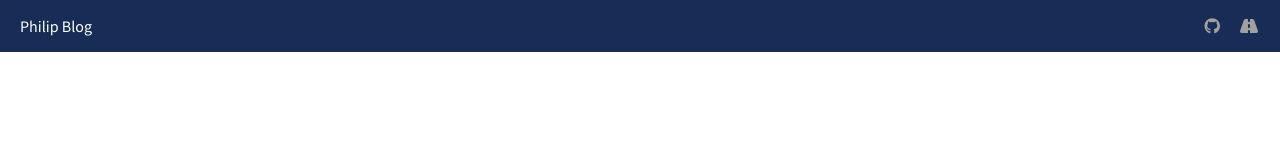
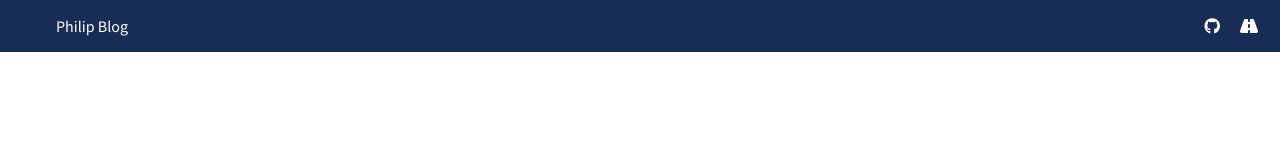
Before and after one commit to philip137/blog, a React (Create React App) app: page / in a window 1280 px wide. Shown: the top 160 px of the page. Built offline with nearby package versions, Linux system fonts and the light colour scheme.

Commit message:
navbar 1차 완료

```diff
--- a/src/components/navbar.css
+++ b/src/components/navbar.css
@@ -5,11 +5,9 @@ body {
 
 a {
     text-decoration: none;
-    color: #a1a09d;
-}
-a:hover {
     color: white;
 }
+
 ul {
     list-style: none;
     margin-block-start: 0rem;
@@ -24,11 +22,9 @@ ul {
 }
 
 .navbar_title {
+    margin-left: 36px;
     color: white;
     font-size: 16px;
-}
-.navbar_title a {
-    color: white;
 }
 
 .navbar_toggleButton {
@@ -36,6 +32,13 @@ ul {
     right: 32px;
     font-size: 16px;
     display: none;
+
+}
+.navbar_toggleButton i {
+    color: white;
+}
+.navbar_toggleButton i:hover {
+    color: #a1a09d;
 }
 
 .navbar_title a {
@@ -50,9 +53,12 @@ ul {
 .navbar_icons li {
     padding: 8px 10px;
 }
+.navbar_icons a {
+    color: white;
+}
 
 .navbar_icons a:hover {
-    color: white;
+    color: #a1a09d;
 }
 
 @media screen and (max-width: 768px) {
--- a/src/components/navbar.js
+++ b/src/components/navbar.js
@@ -17,7 +17,7 @@ const StyledNavMenu = styled.ul`
 const StyledNavMenuli = styled.li`
     padding: 8px 12px;
     &:hover {
-        background-color: #da9c18;
+        color: #a1a09d;
         border-radius: 4px;
     }
     @media screen and (max-width: 768px) {
```
Also changed, not shown: 1 other file (tests, documents, lock files or other folders).
